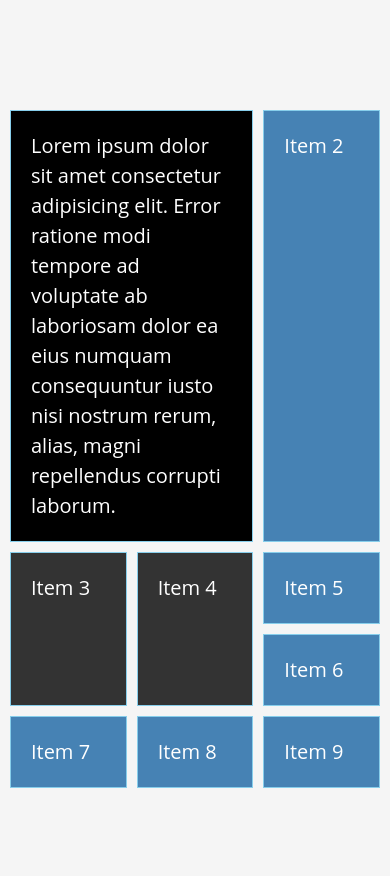
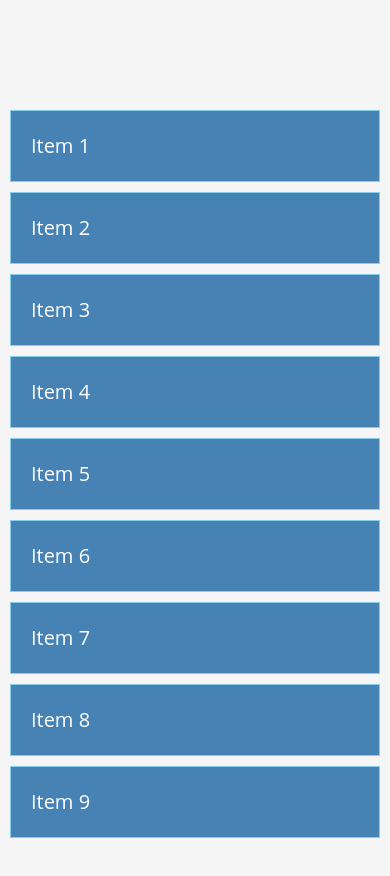
Before and after one commit to danielerhabor/grid-crash, a React (Create React App) app: page / in a window 390 px wide. Shown: the top 876 px of the page. Built offline with nearby package versions, Linux system fonts and the light colour scheme.

Commit message:
Add responsiveness using `repeat`, `auto-fill`, and minmax

```diff
--- a/src/App.module.css
+++ b/src/App.module.css
@@ -3,18 +3,17 @@
   margin: 100px auto;
   padding: 10px;
   display: grid;
-  grid-template-columns: repeat(3, 1fr);
+  /* grid-template-columns: repeat(3, 1fr); */
+  grid-template-columns: repeat(auto-fill, minmax(200px, 1fr));
   gap: 10px;
 
   /* align-items: end;
   justify-content: end; */
 
-
   /* column-gap: 10px;
   row-gap: 10px; */
   /* grid-auto-rows: minmax(200px, auto); */
   /* grid-template-rows: repeat(3, 1fr); */
-
 }
 
 .item {
@@ -23,22 +22,21 @@
   font-size: 20px;
   padding: 20px;
   border: skyblue 1px solid;
-
 }
 
-.item:nth-of-type(1) {
-  background: #000;
-  /* grid-column-start: 1;
+/* .item:nth-of-type(1) { */
+/* background: #000; */
+/* grid-column-start: 1;
   grid-column-end: 3; */
 
-  /* starts from grid column line 1 and ends at grid column line 3 */
-  grid-column: 1 / 3;
+/* starts from grid column line 1 and ends at grid column line 3 */
+/* grid-column: 1 / 3; */
 
-  /* grid column starts from grid line 1 and spans 2 grid columns */
-  /* grid-column: 1 / span 2; */
-}
+/* grid column starts from grid line 1 and spans 2 grid columns */
+/* grid-column: 1 / span 2; */
+/* } */
 
-.item:nth-of-type(3) {
+/* .item:nth-of-type(3) {
   background: #333;
   grid-row: 2 / 4;
 }
@@ -46,4 +44,10 @@
 .item:nth-of-type(4) {
   background: #333;
   grid-row: 2 / 4;
+} */
+
+@media (max-width: 500px) {
+  .container {
+    grid-template-columns: 1fr;
+  }
 }
--- a/src/App.tsx
+++ b/src/App.tsx
@@ -3,12 +3,7 @@ import styles from './App.module.css';
 const App = () => {
   return (
     <div className={styles.container}>
-      <div className={styles.item}>
-        Lorem ipsum dolor sit amet consectetur adipisicing elit. Error ratione
-        modi tempore ad voluptate ab laboriosam dolor ea eius numquam
-        consequuntur iusto nisi nostrum rerum, alias, magni repellendus corrupti
-        laborum.
-      </div>
+      <div className={styles.item}>Item 1</div>
       <div className={styles.item}>Item 2</div>
       <div className={styles.item}>Item 3</div>
       <div className={styles.item}>Item 4</div>
```
